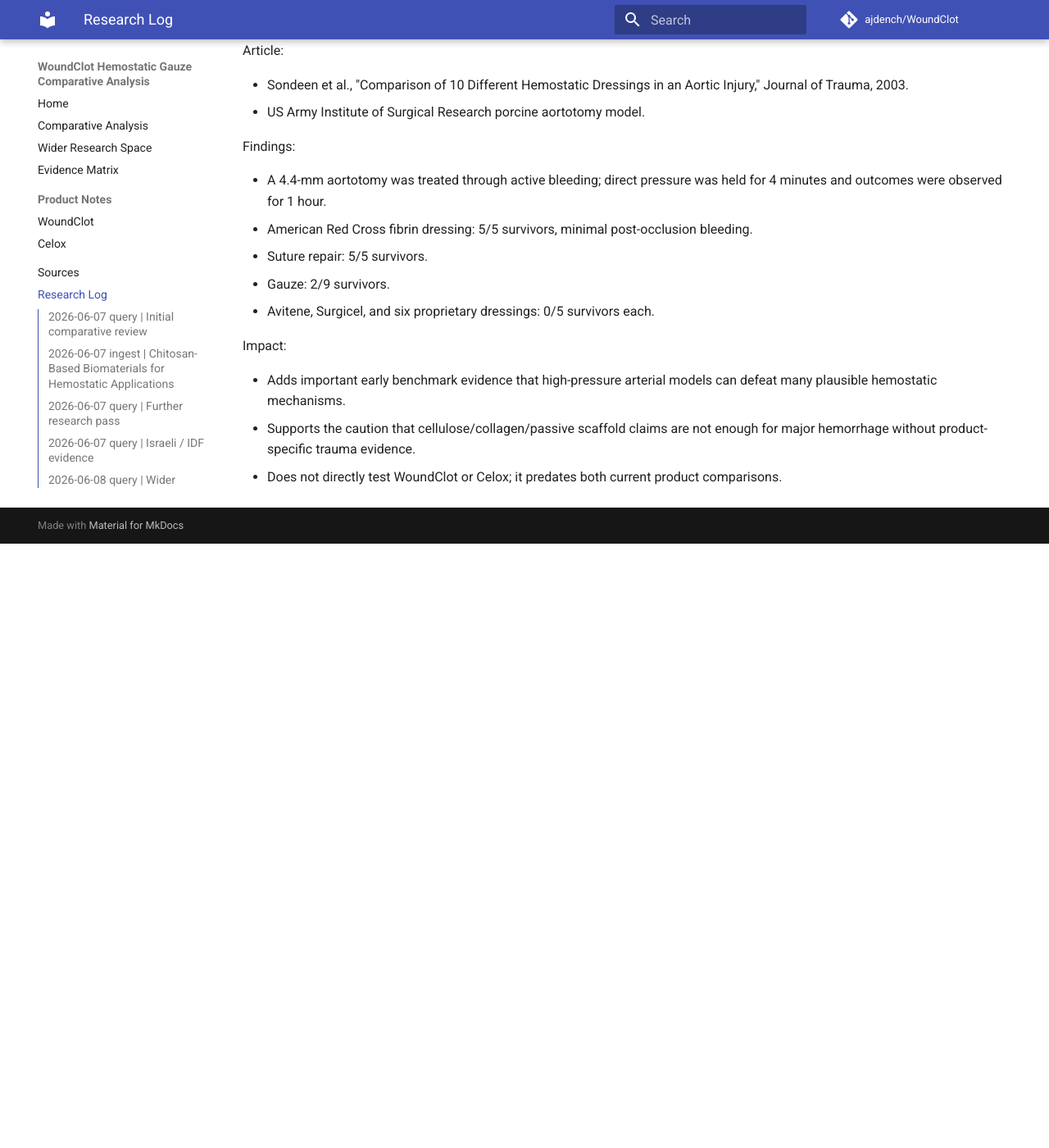
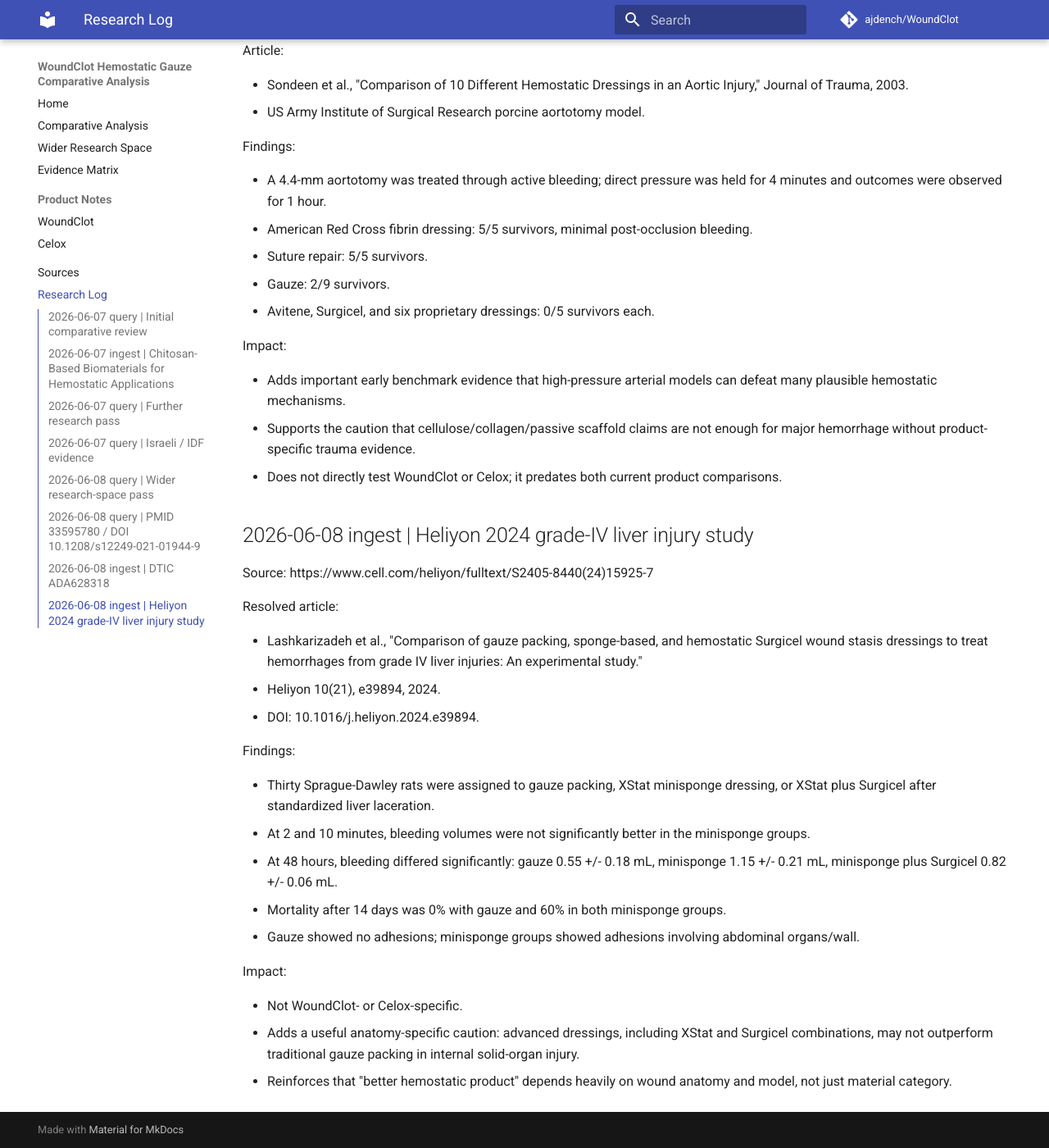
Before and after one commit to ajdench/WoundClot, an MkDocs documentation site: the page built from docs/log.md, in a window 1280 px wide and 1400 px high, scrolled down 3447 px. Shown: the whole window at 82% size. Built offline with MkDocs 1.6.1 and Material for MkDocs 9.7.7, drawn with Linux system fonts in a browser that asks for light colours; comment, search, counter and statistics services are not loaded; before the commit the page ends 4110 px from its top, so only the background shows below that.

Commit message:
Add Heliyon liver injury dressing study

```diff
--- a/docs/log.md
+++ b/docs/log.md
@@ -128,3 +128,27 @@ Impact:
 - Adds important early benchmark evidence that high-pressure arterial models can defeat many plausible hemostatic mechanisms.
 - Supports the caution that cellulose/collagen/passive scaffold claims are not enough for major hemorrhage without product-specific trauma evidence.
 - Does not directly test WoundClot or Celox; it predates both current product comparisons.
+
+## 2026-06-08 ingest | Heliyon 2024 grade-IV liver injury study
+
+Source: https://www.cell.com/heliyon/fulltext/S2405-8440(24)15925-7
+
+Resolved article:
+
+- Lashkarizadeh et al., "Comparison of gauze packing, sponge-based, and hemostatic Surgicel wound stasis dressings to treat hemorrhages from grade IV liver injuries: An experimental study."
+- Heliyon 10(21), e39894, 2024.
+- DOI: 10.1016/j.heliyon.2024.e39894.
+
+Findings:
+
+- Thirty Sprague-Dawley rats were assigned to gauze packing, XStat minisponge dressing, or XStat plus Surgicel after standardized liver laceration.
+- At 2 and 10 minutes, bleeding volumes were not significantly better in the minisponge groups.
+- At 48 hours, bleeding differed significantly: gauze 0.55 +/- 0.18 mL, minisponge 1.15 +/- 0.21 mL, minisponge plus Surgicel 0.82 +/- 0.06 mL.
+- Mortality after 14 days was 0% with gauze and 60% in both minisponge groups.
+- Gauze showed no adhesions; minisponge groups showed adhesions involving abdominal organs/wall.
+
+Impact:
+
+- Not WoundClot- or Celox-specific.
+- Adds a useful anatomy-specific caution: advanced dressings, including XStat and Surgicel combinations, may not outperform traditional gauze packing in internal solid-organ injury.
+- Reinforces that "better hemostatic product" depends heavily on wound anatomy and model, not just material category.
```
Also changed, not shown: docs/evidence-matrix.md (+1 -0 lines), docs/sources.md (+1 -0 lines), docs/wider-research-space.md (+5 -0 lines).
